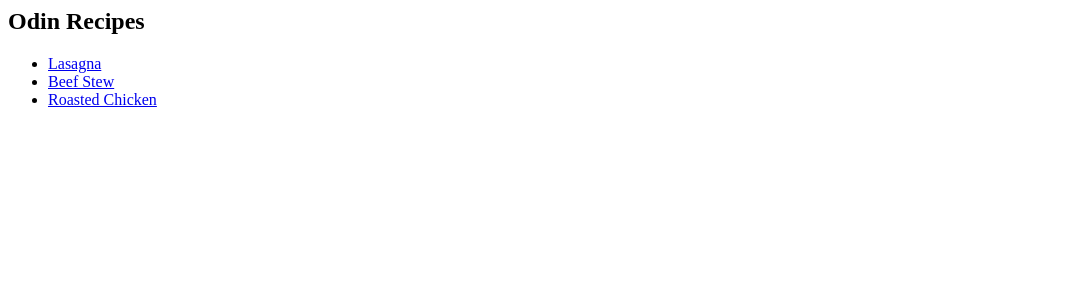
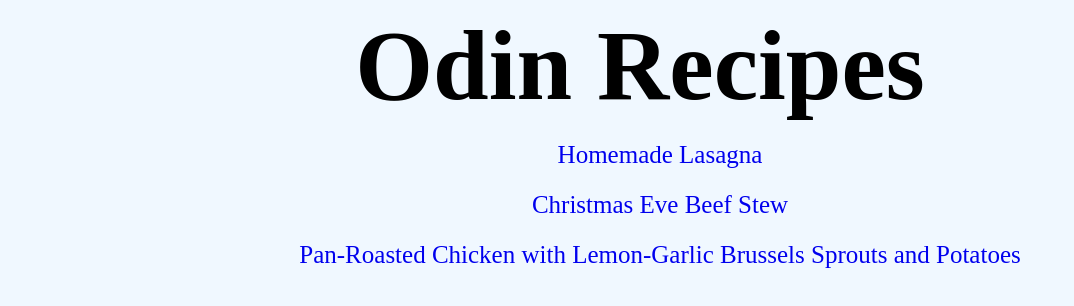
Before and after one commit to Ferg-us/odin-recipes, a plain HTML site: page index.html in a window 1280 px wide. Shown: the whole page, without its empty margins (0-1074 px from the left). Drawn offline with Linux system fonts and the light colour scheme.

Commit message:
added style to the index

```diff
--- a/index.html
+++ b/index.html
@@ -3,14 +3,15 @@
     <meta charset="UTF-8">
     <meta name="viewport" content="width=device-width, initial-scale=1.0">
     <title>Project: Recipe</title>
+    <link rel="stylesheet" href="style.css">
 </head>
 <body>
     <nav>
         <h1>Odin Recipes</h1>
-        <ul>
-            <li><a href="/recipes/lasagna.html">Lasagna</a></li>
-            <li><a href="/recipes/Beef-Stew.html">Beef Stew</a></li>
-            <li><a href="/recipes/RoastedChicken.html">Roasted Chicken</a></li>
+        <ul class="recipes">
+            <li><a href="/recipes/lasagna.html">Homemade Lasagna</a></li>
+            <li><a href="/recipes/Beef-Stew.html">Christmas Eve Beef Stew</a></li>
+            <li><a href="/recipes/RoastedChicken.html">Pan-Roasted Chicken with Lemon-Garlic Brussels Sprouts and Potatoes</a></li>
         </ul>
     </nav>
 </body>
--- /dev/null
+++ b/style.css
@@ -0,0 +1,12 @@
+* {
+    text-align: center;
+    text-decoration: none;
+    list-style-type: none;
+    background-color: aliceblue;
+    height: 50px;
+    font-size: 25px;
+}
+
+h1 {
+    font-size: 100px;
+}
```
Also changed, not shown: recipes/RoastedChicken.html (+0 -2 lines).
